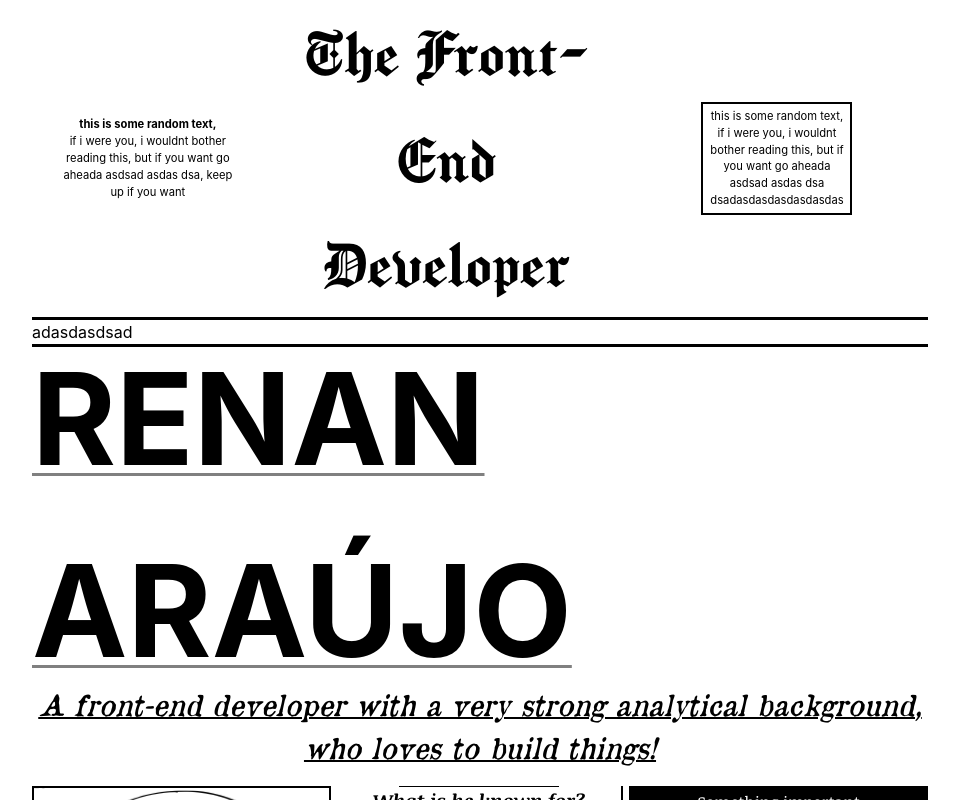
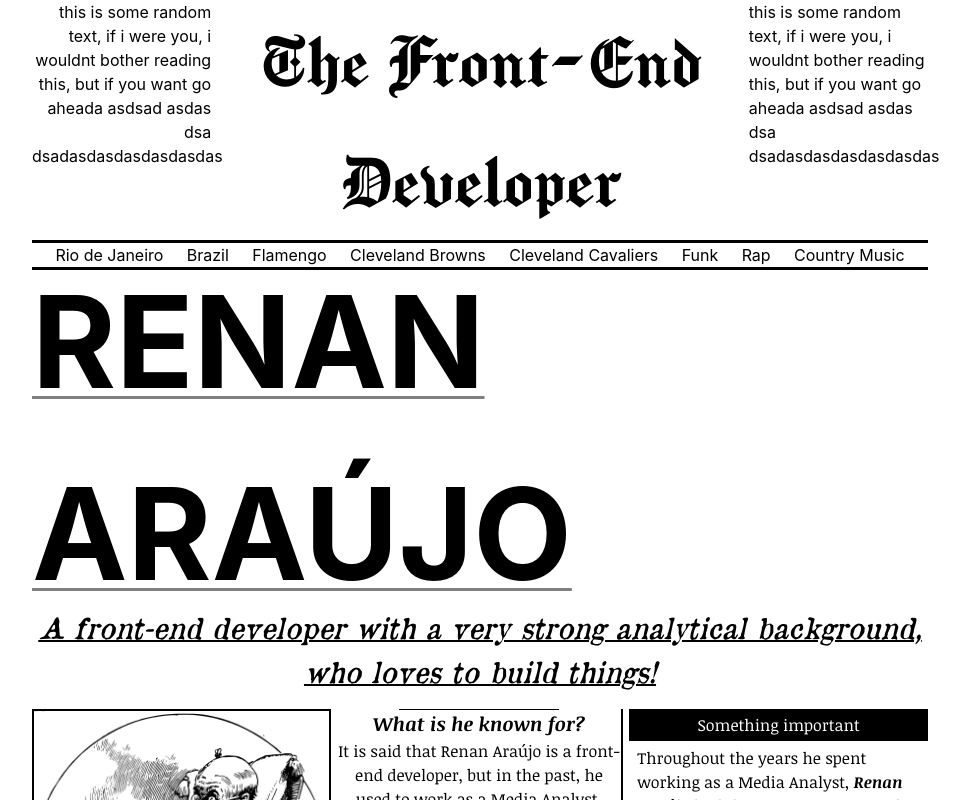
Before and after one commit to awkren/renan-araujo, a React (Create React App) app: page / in a window 1280 px wide. Shown: the top 800 px of the page, without its empty margins (160-1130 px from the left). Built offline with nearby package versions, Linux system fonts and the light colour scheme; the HTML template or start-up script is replaced by a standard one.

Commit message:
added text below NP title

```diff
--- a/src/page-structure/Header.tsx
+++ b/src/page-structure/Header.tsx
@@ -3,19 +3,30 @@ import '../page-style/Header.css'
 
 const Header = () => {
   return (<>
-    <div className='flex flex-row'>
-      <div className='flex justify-center items-center'>
-        <p className='w-[80%] text-[.7rem] text-center'><em className='font-bold not-italic'>this is some random text,</em><br></br> if i were you, i wouldnt bother reading this, but if you want go aheada asdsad asdas dsa, keep up if you want </p>
+
+    <div className='flex flex-row justify-between'>
+      <div className='w-[20%]'>
+        <p className='text-right'>this is some random text, if i were you, i wouldnt bother reading this, but if you want go aheada asdsad asdas dsa dsadasdasdasdasdasdas</p>
       </div>
-      <div id=''className='flex justify-center items-center w-[100%] text-center'>
-        <p className='text-[4.4rem] font-[Chomsky]'>The Front-End Developer</p>
+      <div id=''className='flex text-center'>
+        <p className='text-[5rem] font-[Chomsky]'>The Front-End Developer</p>
       </div>
-      <div className='flex justify-center items-center '>
-        <p className='w-[50%] text-[.7rem] text-center border-2 border-black p-1'>this is some random text, if i were you, i wouldnt bother reading this, but if you want go aheada asdsad asdas dsa dsadasdasdasdasdasdas</p>
+      <div className='w-[20%]'>
+        <p className=''>this is some random text, if i were you, i wouldnt bother reading this, but if you want go aheada asdsad asdas dsa dsadasdasdasdasdasdas</p>
       </div>
     </div>
+
       <div className='h-[.2rem] bg-black'></div>
-      <p className='text-[1rem]'>adasdasdsad</p>
+      <div className='flex flex-row justify-evenly'>
+      <p className=''>Rio de Janeiro</p>
+      <p>Brazil</p>
+      <p>Flamengo</p>
+      <p>Cleveland Browns</p>
+      <p>Cleveland Cavaliers</p>
+      <p>Funk</p>
+      <p>Rap</p>
+      <p>Country Music</p>
+      </div>
       <div className='h-[.2rem] bg-black'></div>
   </>)
 }
```
